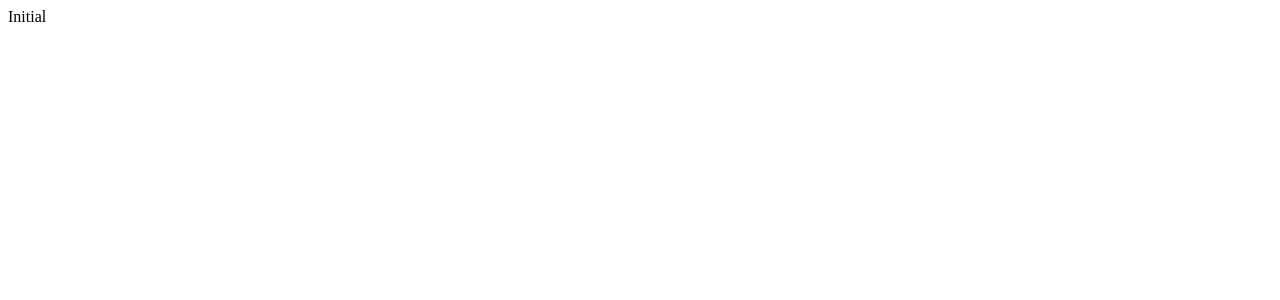
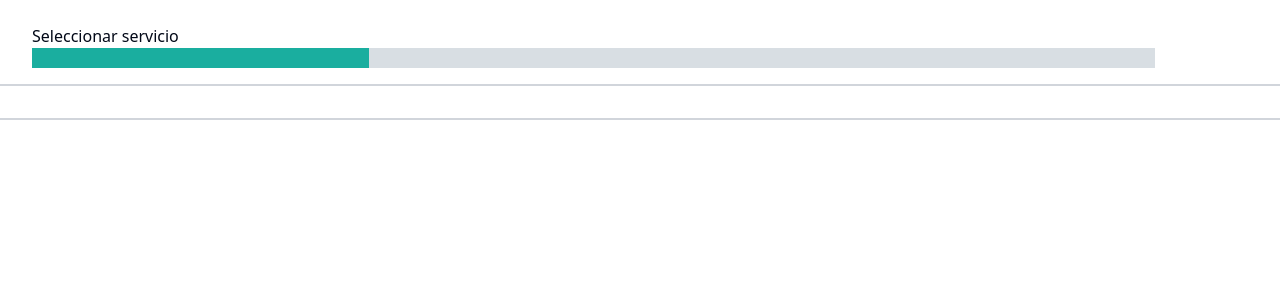
Before and after one commit to matiassemelman/planify-challenge, a React (Vite) app: page / in a window 1280 px wide. Shown: the top 300 px of the page. Built offline with nearby package versions, Linux system fonts and the light colour scheme.

Commit message:
Add new components and update App.tsx

```diff
--- a/src/App.tsx
+++ b/src/App.tsx
@@ -1,7 +1,24 @@
+import { useState } from "react";
 import "./App.css";
+import { Stepper } from "./components/Stepper/index";
+import { ButtonGroup } from "./components/ButtonGroup";
 
 function App() {
-  return <>Initial</>;
+  const [step, setStep] = useState(1);
+  const [selectedService, setSelectedService] = useState("");
+
+  return (
+    <div className="pt-6">
+      <div className="pl-8">
+        <Stepper step={step} />
+      </div>
+      <ButtonGroup
+        step={step}
+        setStep={setStep}
+        selectedService={selectedService}
+      />
+    </div>
+  );
 }
 
 export default App;
--- /dev/null
+++ b/src/components/ButtonGroup/index.tsx
@@ -0,0 +1,39 @@
+import { Button } from "../ui/button";
+import { ButtonGroupProps, HandleClickProps } from "./types";
+
+export const ButtonGroup = ({
+  step,
+  setStep,
+  selectedService,
+}: ButtonGroupProps) => {
+  const handleClick =
+    ({ action }: HandleClickProps) =>
+    () => {
+      if (action === "next") {
+        setStep((prevStep) => prevStep + 1);
+      } else if (action === "prev") {
+        setStep((prevStep) => prevStep - 1);
+      }
+    };
+
+  const buttonPosition = step === 1 ? "justify-end" : "justify-between";
+
+  return (
+    <div className="my-4">
+      <div
+        className={`border-t-2 border-gray-300 border-b-2 py-4 px-8 flex ${buttonPosition} `}
+      >
+        {step === 1 && selectedService ? (
+          <Button onClick={handleClick({ action: "next" })}>Siguiente</Button>
+        ) : step === 2 ? (
+          <>
+            <Button onClick={handleClick({ action: "prev" })}>Anterior</Button>
+            <Button onClick={handleClick({ action: "next" })}>Siguiente</Button>
+          </>
+        ) : (
+          <></>
+        )}
+      </div>
+    </div>
+  );
+};
--- /dev/null
+++ b/src/components/ButtonGroup/types.ts
@@ -0,0 +1,9 @@
+export interface ButtonGroupProps {
+  step: number;
+  setStep: React.Dispatch<React.SetStateAction<number>>;
+  selectedService: string;
+}
+
+export interface HandleClickProps {
+  action: "next" | "prev";
+}
--- /dev/null
+++ b/src/components/Stepper/index.tsx
@@ -0,0 +1,17 @@
+interface StepperProps {
+  step: number;
+}
+
+export const Stepper = ({ step }: StepperProps) => {
+  const backgroundWidth =
+    step === 1 ? "w-[30%]" : step === 2 ? "w-[60%]" : "w-[90%]";
+
+  return (
+    <div>
+      <h4>Seleccionar servicio</h4>
+      <div className="w-[90%] h-5 bg-stepperBackground">
+        <div className={`bg-stepper h-5 ${backgroundWidth}`}></div>
+      </div>
+    </div>
+  );
+};
--- /dev/null
+++ b/src/components/ui/button.tsx
@@ -0,0 +1,56 @@
+import * as React from "react"
+import { Slot } from "@radix-ui/react-slot"
+import { cva, type VariantProps } from "class-variance-authority"
+
+import { cn } from "@/lib/utils"
+
+const buttonVariants = cva(
+  "inline-flex items-center justify-center whitespace-nowrap rounded-md text-sm font-medium ring-offset-background transition-colors focus-visible:outline-none focus-visible:ring-2 focus-visible:ring-ring focus-visible:ring-offset-2 disabled:pointer-events-none disabled:opacity-50",
+  {
+    variants: {
+      variant: {
+        default: "bg-primary text-primary-foreground hover:bg-primary/90",
+        destructive:
+          "bg-destructive text-destructive-foreground hover:bg-destructive/90",
+        outline:
+          "border border-input bg-background hover:bg-accent hover:text-accent-foreground",
+        secondary:
+          "bg-secondary text-secondary-foreground hover:bg-secondary/80",
+        ghost: "hover:bg-accent hover:text-accent-foreground",
+        link: "text-primary underline-offset-4 hover:underline",
+      },
+      size: {
+        default: "h-10 px-4 py-2",
+        sm: "h-9 rounded-md px-3",
+        lg: "h-11 rounded-md px-8",
+        icon: "h-10 w-10",
+      },
+    },
+    defaultVariants: {
+      variant: "default",
+      size: "default",
+    },
+  }
+)
+
+export interface ButtonProps
+  extends React.ButtonHTMLAttributes<HTMLButtonElement>,
+    VariantProps<typeof buttonVariants> {
+  asChild?: boolean
+}
+
+const Button = React.forwardRef<HTMLButtonElement, ButtonProps>(
+  ({ className, variant, size, asChild = false, ...props }, ref) => {
+    const Comp = asChild ? Slot : "button"
+    return (
+      <Comp
+        className={cn(buttonVariants({ variant, size, className }))}
+        ref={ref}
+        {...props}
+      />
+    )
+  }
+)
+Button.displayName = "Button"
+
+export { Button, buttonVariants }
--- a/src/index.css
+++ b/src/index.css
@@ -0,0 +1,76 @@
+@tailwind base;
+@tailwind components;
+@tailwind utilities;
+
+@layer base {
+  :root {
+    --background: 0 0% 100%;
+    --foreground: 222.2 84% 4.9%;
+
+    --card: 0 0% 100%;
+    --card-foreground: 222.2 84% 4.9%;
+
+    --popover: 0 0% 100%;
+    --popover-foreground: 222.2 84% 4.9%;
+
+    --primary: 222.2 47.4% 11.2%;
+    --primary-foreground: 210 40% 98%;
+
+    --secondary: 210 40% 96.1%;
+    --secondary-foreground: 222.2 47.4% 11.2%;
+
+    --muted: 210 40% 96.1%;
+    --muted-foreground: 215.4 16.3% 46.9%;
+
+    --accent: 210 40% 96.1%;
+    --accent-foreground: 222.2 47.4% 11.2%;
+
+    --destructive: 0 84.2% 60.2%;
+    --destructive-foreground: 210 40% 98%;
+
+    --border: 214.3 31.8% 91.4%;
+    --input: 214.3 31.8% 91.4%;
+    --ring: 222.2 84% 4.9%;
+
+    --radius: 0.5rem;
+  }
+
+  .dark {
+    --background: 222.2 84% 4.9%;
+    --foreground: 210 40% 98%;
+
+    --card: 222.2 84% 4.9%;
+    --card-foreground: 210 40% 98%;
+
+    --popover: 222.2 84% 4.9%;
+    --popover-foreground: 210 40% 98%;
+
+    --primary: 210 40% 98%;
+    --primary-foreground: 222.2 47.4% 11.2%;
+
+    --secondary: 217.2 32.6% 17.5%;
+    --secondary-foreground: 210 40% 98%;
+
+    --muted: 217.2 32.6% 17.5%;
+    --muted-foreground: 215 20.2% 65.1%;
+
+    --accent: 217.2 32.6% 17.5%;
+    --accent-foreground: 210 40% 98%;
+
+    --destructive: 0 62.8% 30.6%;
+    --destructive-foreground: 210 40% 98%;
+
+    --border: 217.2 32.6% 17.5%;
+    --input: 217.2 32.6% 17.5%;
+    --ring: 212.7 26.8% 83.9%;
+  }
+}
+
+@layer base {
+  * {
+    @apply border-border;
+  }
+  body {
+    @apply bg-background text-foreground;
+  }
+}
--- /dev/null
+++ b/src/lib/utils.ts
@@ -0,0 +1,6 @@
+import { type ClassValue, clsx } from "clsx"
+import { twMerge } from "tailwind-merge"
+
+export function cn(...inputs: ClassValue[]) {
+  return twMerge(clsx(inputs))
+}
```
